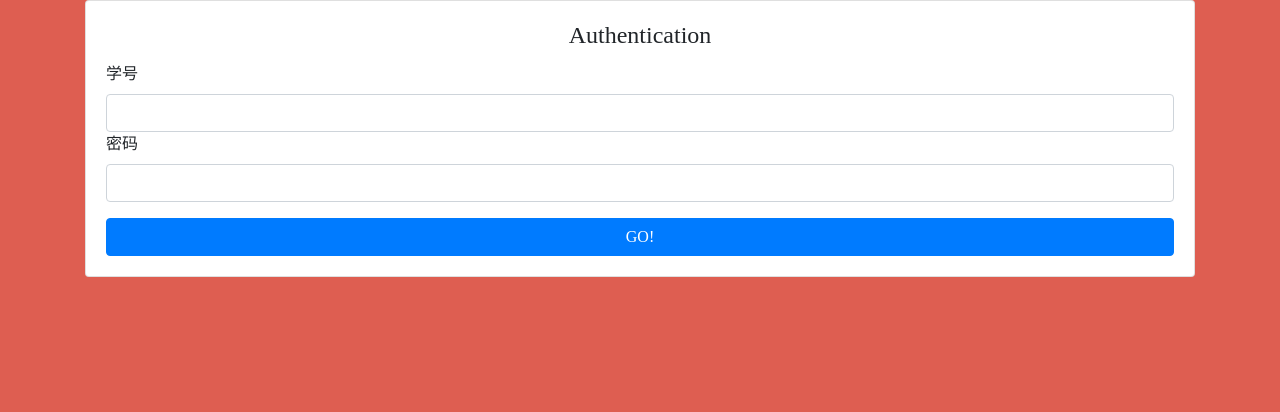
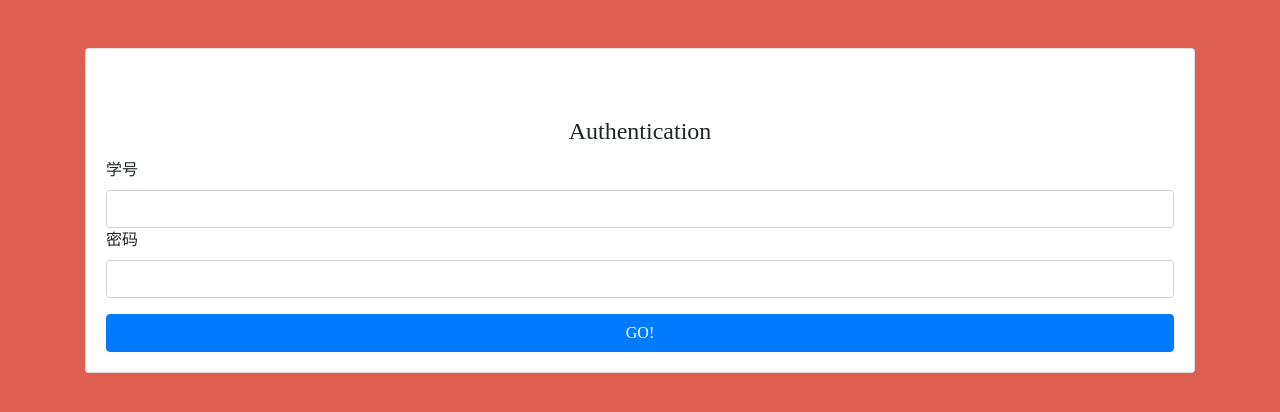
Before and after one commit to xxxqgg/Credit-Lecture-System, a Django app: template src/user/templates/login_page.html in a window 1280 px wide. Shown: the top 412 px of the page. Run offline with Django 3.2, Linux system fonts and the light colour scheme; the template is opened without the code that fills it, so the values that code supplies are empty; some libraries are stand-ins or nearby versions; some web fonts are replaced.

Commit message:
fix: fix front end error

```diff
--- a/src/user/templates/login_page.html
+++ b/src/user/templates/login_page.html
@@ -24,7 +24,7 @@
 
                     <div class="container-fluid card-wrapper center-block ">
 
-                        <div class="card fat">
+                        <div class="card fat mt-5 pt-5">
                             <div class="card-body">
                                 <h4 class="card-title text-center">Authentication</h4>
                                 <form method="POST" action="{% url 'user:login' %}"> {% csrf_token %}
```
